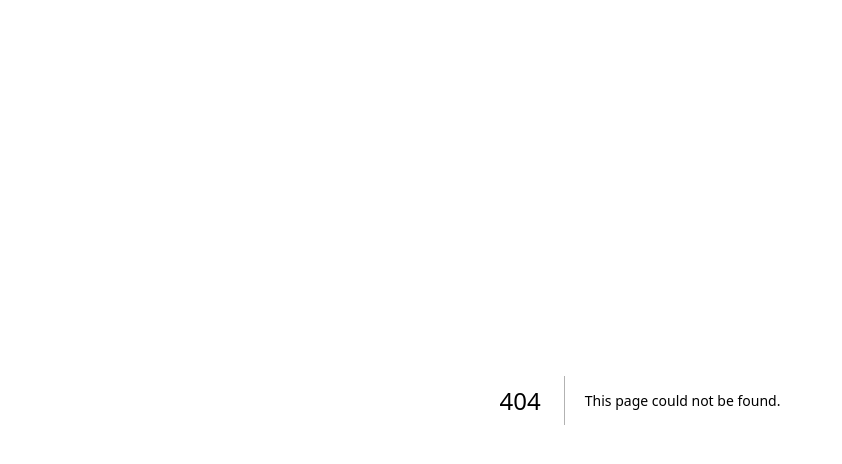
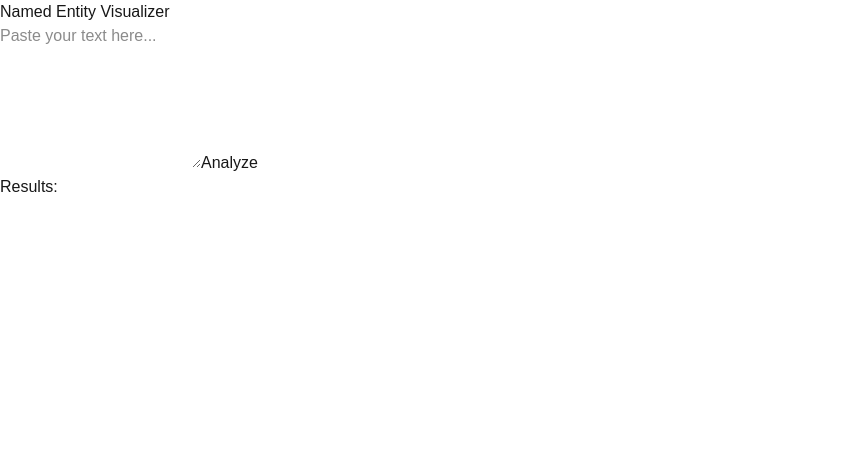
Before and after one commit to jasonlimcs/NER-visualizer, a Next.js app in the folder ner-visualizer/: page /pages in a window 1280 px wide. Before the commit this address had no page. Shown: the top 464 px of the page, without its empty margins (0-842 px from the left). Built offline with nearby package versions, Linux system fonts and the light colour scheme.

Commit message:
created basic frontend for text input and result

```diff
--- /dev/null
+++ b/ner-visualizer/src/app/pages/page.js
@@ -0,0 +1,28 @@
+'use client'
+
+import { useState } from 'react';
+
+export default function Home() {
+  const [text, setText] = useState('');
+  const [entities, setEntities] = useState([]);
+
+  return (
+    <div className="container">
+      <h1>Named Entity Visualizer</h1>
+      <textarea
+        value={text}
+        onChange={(e) => setText(e.target.value)}
+        placeholder="Paste your text here..."
+        rows="6"
+      />
+      <button>Analyze</button>
+
+      <h2>Results:</h2>
+      <div
+        className="highlighted-text"
+      />
+
+
+    </div>
+  );
+}
```
Also changed, not shown: 1 other file (tests, documents, lock files or other folders).
